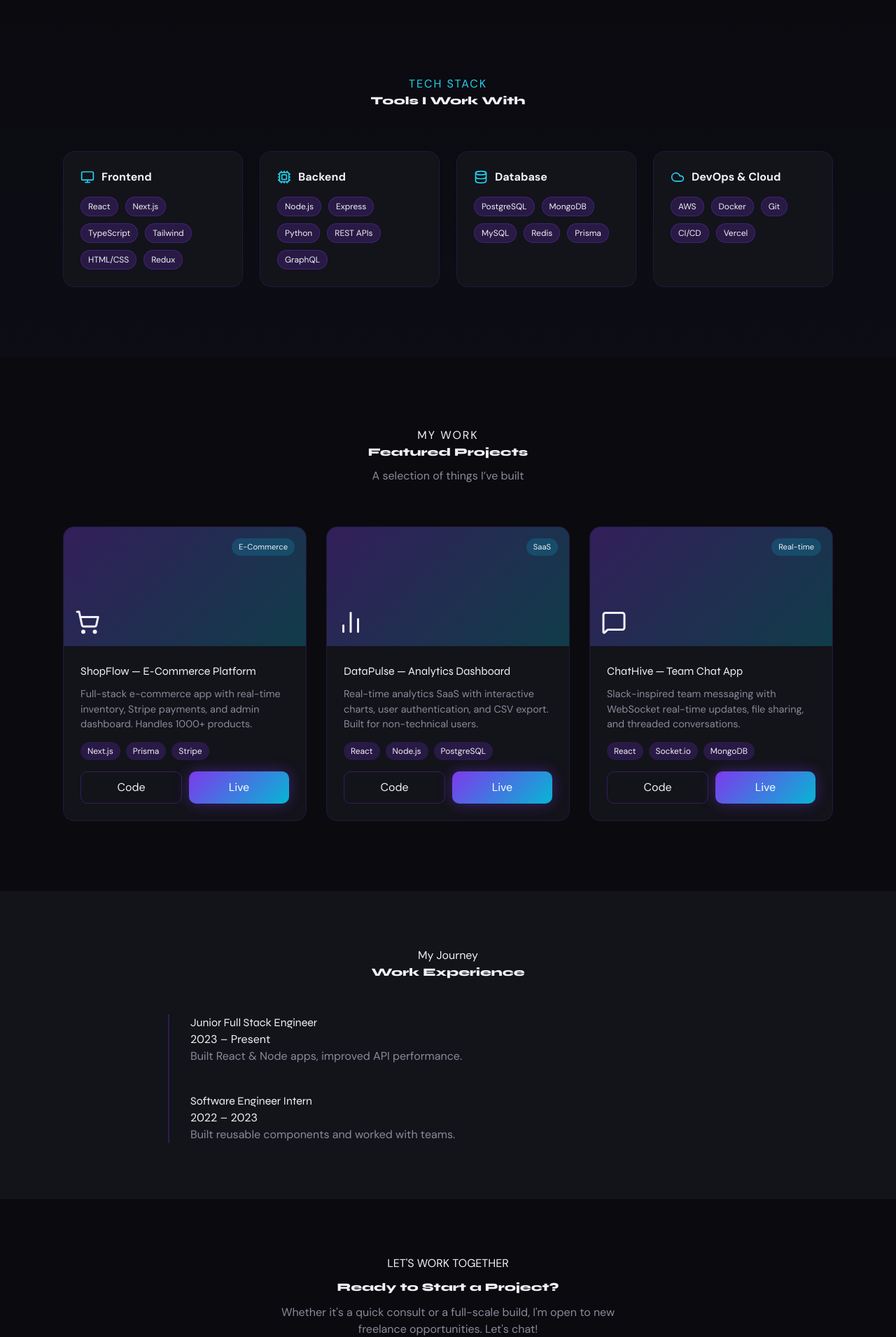
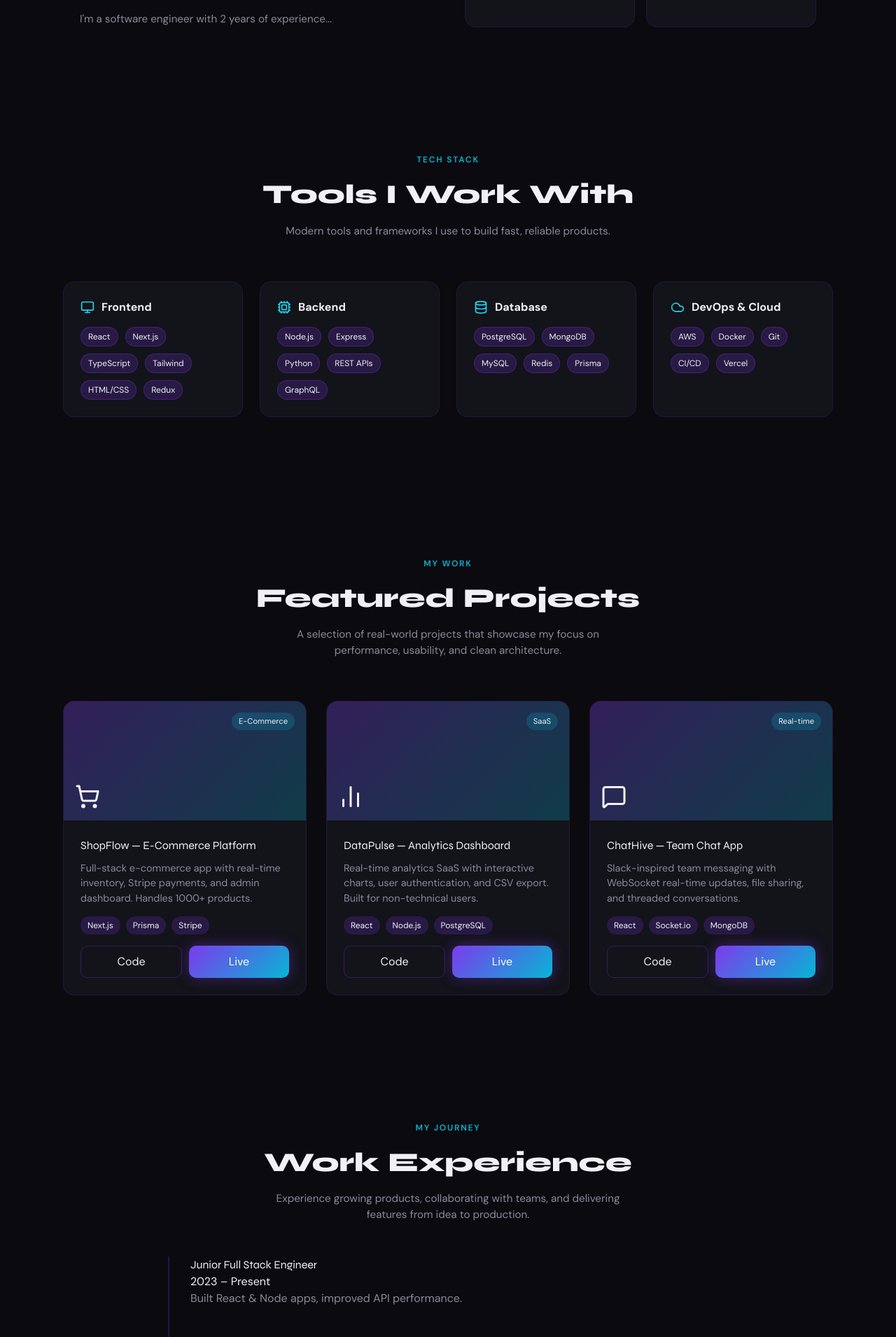
Before and after one commit to yashkachhadiya/portfolio, a Next.js app: page / in a window 1280 px wide. Shown: the part 880-2790 px from the top of the page at 70% size. Built offline with nearby package versions, Linux system fonts and the light colour scheme.

Commit message:
reactor: fix css

```diff
--- a/app/globals.css
+++ b/app/globals.css
@@ -124,6 +124,25 @@ h4 {
   box-shadow: 0 12px 40px rgba(124, 58, 237, 0.15);
 }
 
+/* Section typography */
+.section-label {
+  font-size: 0.75rem;
+  font-weight: 600;
+  letter-spacing: 0.15em;
+  text-transform: uppercase;
+  color: var(--accent2);
+}
+
+.section-title {
+  font-size: clamp(1.5rem, 3vw, 3rem);
+  font-weight: 800;
+}
+
+.section-description {
+  color: var(--muted);
+  font-size: 0.95rem;
+}
+
 /* Nav link hover (desktop + mobile) */
 .nav-link {
   color: var(--muted);
@@ -234,10 +253,10 @@ h4 {
   bottom: 24px;
   right: 24px;
   transform: translateY(80px);
-  opacity: 0;
+  display: none;
   transition: all 0.4s;
 }
 .toast.show {
   transform: translateY(0);
-  opacity: 1;
+  display: block;
 }
--- a/components/home/sections/About.tsx
+++ b/components/home/sections/About.tsx
@@ -3,15 +3,15 @@ export default function About() {
     <section id="about" className="px-6 py-20 max-w-[1100px] mx-auto">
       <div className="grid md:grid-cols-2 gap-12">
         <div>
-          <p className="section-label">Who I Am</p>
+          <p className="section-label mb-3">Who I Am</p>
 
-          <h2 className="text-3xl font-extrabold mt-4">
+          <h2 className="section-title">
             Passionate engineer,
             <br />
             <span className="grad-text">creative problem solver</span>
           </h2>
 
-          <p className="text-[var(--muted)] mt-4">
+          <p className="section-description mt-4">
             I'm a software engineer with 2 years of experience...
           </p>
         </div>
--- a/components/home/sections/Contact.tsx
+++ b/components/home/sections/Contact.tsx
@@ -1,5 +1,6 @@
 "use client";
 import { useState } from "react";
+import { CheckCircle2 } from "lucide-react";
 
 export default function Contact() {
   const [toast, setToast] = useState(false);
@@ -20,18 +21,18 @@ export default function Contact() {
       <div className="max-w-[700px] mx-auto">
         {/* HEADER */}
         <div className="text-center mb-12">
-          <p className="section-label mb-[10px]">LET'S WORK TOGETHER</p>
+          <p className="section-label mb-3">LET'S WORK TOGETHER</p>
 
-          <h2 className="font-extrabold mb-3">Ready to Start a Project?</h2>
+          <h2 className="section-title mb-4">Ready to Start a Project?</h2>
 
-          <p className="text-[var(--muted)] max-w-[480px] mx-auto">
+          <p className="section-description max-w-[480px] mx-auto">
             Whether it's a quick consult or a full-scale build, I'm open to new
             freelance opportunities. Let's chat!
           </p>
         </div>
 
         {/* CARD (MAIN FIX) */}
-        <div className="card p-10 max-w-[520px] mx-auto rounded-2xl">
+        <div className="card p-10 max-w-[720px] mx-auto rounded-2xl">
           <form
             onSubmit={(e) => {
               e.preventDefault();
@@ -46,17 +47,17 @@ export default function Contact() {
             className="flex flex-col gap-5"
           >
             {/* GRID FIX */}
-            <div className="grid grid-cols-2 gap-[14px]">
+            <div className="grid grid-cols-1 md:grid-cols-2 gap-[14px]">
               <div>
-                <label className="text-[0.75rem] text-[var(--muted)]">
-                  Your Name
+                <label className="text-[0.9rem] text-[var(--muted)] mb-1 block font-bold">
+                  Your Name *
                 </label>
                 <input className="form-input" placeholder="Jane Smith" />
               </div>
 
               <div>
-                <label className="text-[0.75rem] text-[var(--muted)]">
-                  Email Address
+                <label className="text-[0.9rem] text-[var(--muted)] mb-1 block font-bold">
+                  Email Address *
                 </label>
                 <input className="form-input" placeholder="jane@company.com" />
               </div>
@@ -64,8 +65,8 @@ export default function Contact() {
 
             {/* SELECT */}
             <div>
-              <label className="text-[0.75rem] text-[var(--muted)]">
-                Project Type
+              <label className="text-[0.9rem] text-[var(--muted)] mb-1 block font-bold">
+                Project Type *
               </label>
 
               <select className="form-input">
@@ -79,8 +80,8 @@ export default function Contact() {
 
             {/* MESSAGE */}
             <div>
-              <label className="text-[0.75rem] text-[var(--muted)]">
-                Tell me about your project
+              <label className="text-[0.9rem] text-[var(--muted)] mb-1 block font-bold">
+                Tell me about your project *
               </label>
 
               <textarea
@@ -111,7 +112,12 @@ export default function Contact() {
       </div>
 
       <div className={`toast ${toast ? "show" : ""}`}>
-        Message sent! I'll be in touch soon.
+        <div className="flex items-center gap-3 rounded-full bg-gradient-to-r from-[#7c3aed] to-[#06b6d4] px-6 py-3 shadow-lg">
+          <CheckCircle2 className="w-5 h-5 text-white" />
+          <p className="text-sm font-semibold text-white">
+            Message sent! I'll be in touch soon.
+          </p>
+        </div>
       </div>
     </section>
   );
--- a/components/home/sections/Experience.tsx
+++ b/components/home/sections/Experience.tsx
@@ -1,10 +1,14 @@
 export default function Experience() {
   return (
-    <section id="experience" className="py-20 px-6 bg-[var(--surface)]">
+    <section id="experience" className="py-20 px-6 ">
       <div className="max-w-[800px] mx-auto">
         <div className="text-center mb-12">
-          <p className="section-label">My Journey</p>
-          <h2 className="font-extrabold">Work Experience</h2>
+          <p className="section-label mb-3">My Journey</p>
+          <h2 className="section-title mb-3">Work Experience</h2>
+          <p className="section-description max-w-[520px] mx-auto">
+            Experience growing products, collaborating with teams, and
+            delivering features from idea to production.
+          </p>
         </div>
 
         <div className="border-l-2 border-l-[rgba(124,58,237,0.25)] pl-[30px]">
--- a/components/home/sections/Projects.tsx
+++ b/components/home/sections/Projects.tsx
@@ -6,10 +6,11 @@ export default function Projects() {
       <div className="max-w-[1100px] mx-auto">
         {/* HEADER */}
         <div className="text-center mb-[60px]">
-          <p className="section-label tracking-[2px]">MY WORK</p>
-          <h2 className="font-extrabold">Featured Projects</h2>
-          <p className="text-[var(--muted)] mt-[10px]">
-            A selection of things I’ve built
+          <p className="section-label mb-3">MY WORK</p>
+          <h2 className="section-title mb-3">Featured Projects</h2>
+          <p className="section-description max-w-[520px] mx-auto">
+            A selection of real-world projects that showcase my focus on
+            performance, usability, and clean architecture.
           </p>
         </div>
 
--- a/components/home/sections/Skills.tsx
+++ b/components/home/sections/Skills.tsx
@@ -2,18 +2,17 @@ import { Monitor, Cpu, Database, Cloud } from "lucide-react";
 
 export default function Skills() {
   return (
-    <section
-      id="skills"
-      className="py-[100px] px-6 bg-gradient-to-b from-[var(--bg)] to-[#0d0d16]"
-    >
+    <section id="skills" className="py-[100px] px-6">
       <div className="max-w-[1100px] mx-auto">
         {/* HEADER */}
         <div className="text-center mb-[60px]">
-          <p className="section-label tracking-[2px] text-[#22d3ee]">
-            TECH STACK
+          <p className="section-label mb-3">TECH STACK</p>
+
+          <h2 className="section-title mb-3">Tools I Work With</h2>
+
+          <p className="section-description max-w-[520px] mx-auto">
+            Modern tools and frameworks I use to build fast, reliable products.
           </p>
-
-          <h2 className="font-extrabold">Tools I Work With</h2>
         </div>
 
         {/* GRID */}
```
